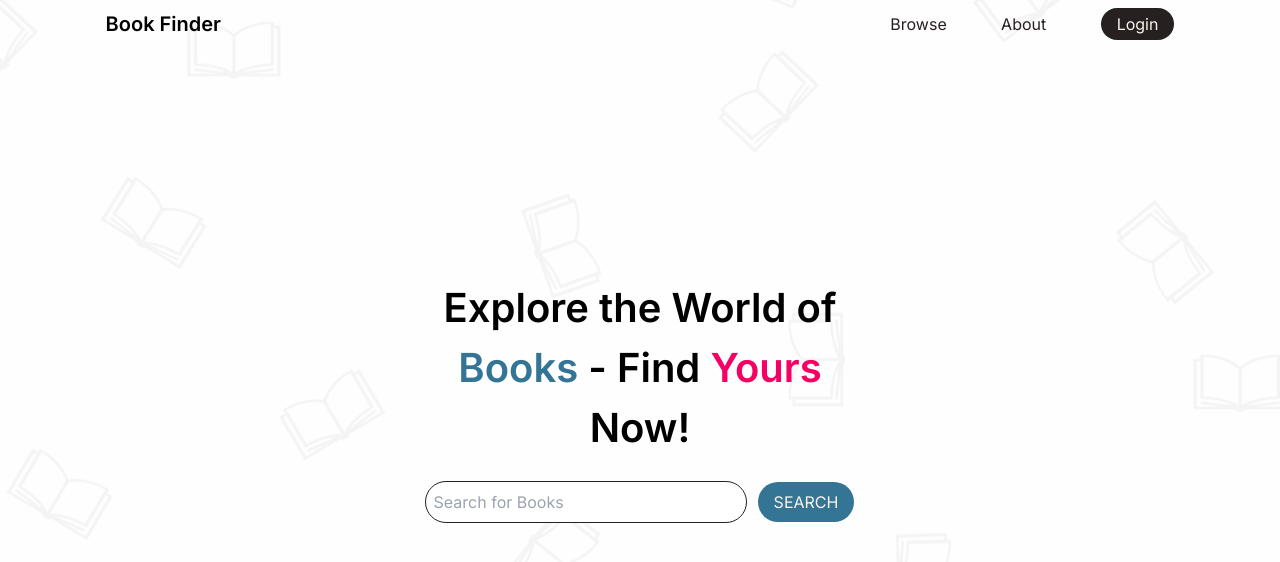
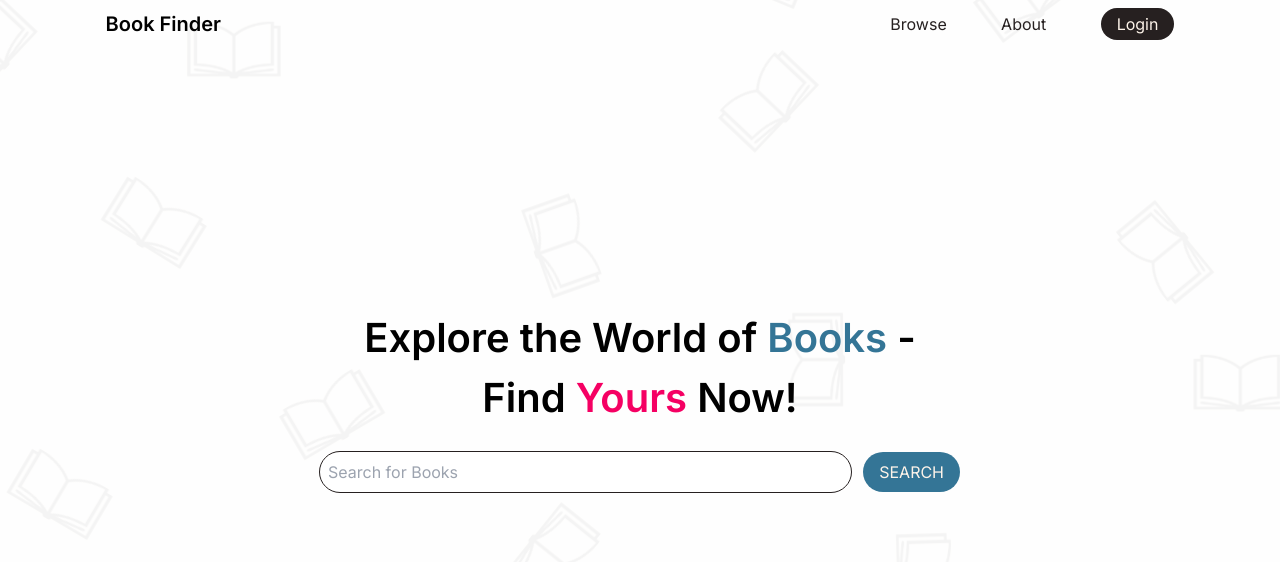
Before and after one commit to karanvirsb/book_finder, a Next.js app: page / in a window 1280 px wide. Shown: the top 562 px of the page. Built offline with nearby package versions, Linux system fonts and the light colour scheme.

Commit message:
added break points

```diff
--- a/src/pages/index.tsx
+++ b/src/pages/index.tsx
@@ -5,19 +5,19 @@ export default function Home(): JSX.Element {
 	return (
 		<main className="relative min-h-[100svh] bg-books-background bg-center bg-no-repeat">
 			<Layout>
-				<section className="absolute top-[50%] left-[50%] flex translate-x-[-50%] translate-y-[-50%] flex-col gap-6 px-[clamp(2rem,1rem+7vw,7rem)]">
+				<section className="absolute top-[50%] left-[50%] flex translate-x-[-50%] translate-y-[-50%] flex-col gap-6">
 					<h1 className="text-center text-[clamp(1.69rem,calc(1.40rem+1.41vw),2.50rem)] font-semibold">
 						Explore the World of <span className="text-tertiary">Books</span> -
 						Find <span className="text-primary_accent">Yours</span> Now!
 					</h1>
-					<form className="flex gap-3">
+					<form className="flex flex-col gap-3 sm:flex-row">
 						<input
-							className="flex-grow rounded-full border-none px-2 outline outline-1 outline-secondary"
+							className="min-h-[35px] flex-grow rounded-full border-none px-2 outline outline-1 outline-secondary"
 							placeholder="Search for Books"
 						/>
 						<button
 							type="submit"
-							className="rounded-full bg-tertiary py-2 px-4 uppercase text-primary"
+							className="max-h-[35px] rounded-full bg-tertiary py-1 uppercase text-primary sm:max-h-max sm:py-2 sm:px-4"
 						>
 							search
 						</button>
```
